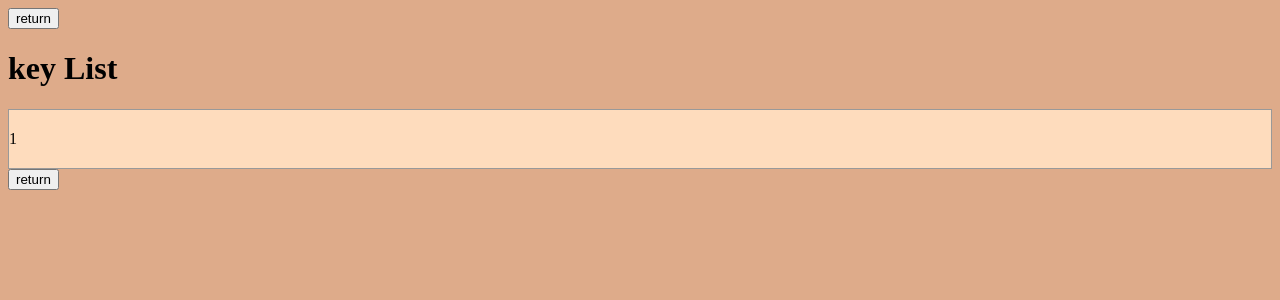
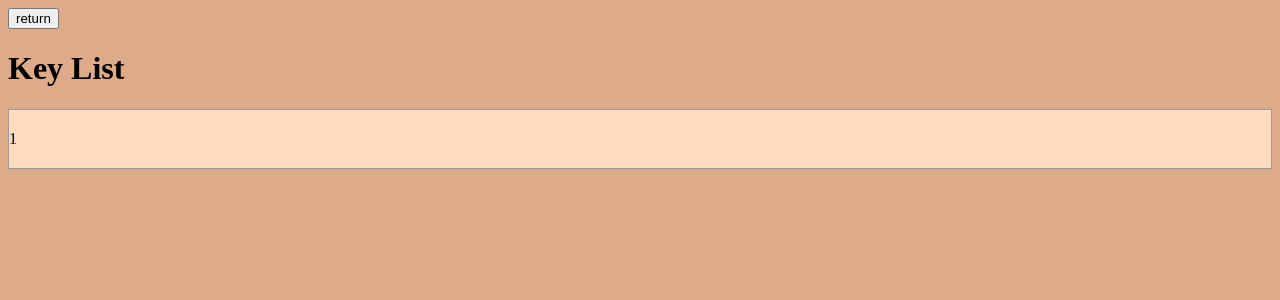
Before and after one commit to yixin331/ECE1779_Group22_a2, a Flask app: page /key in a window 1280 px wide. Shown: the top 300 px of the page. Run offline with Flask 2, Linux system fonts and the light colour scheme; tables that the repository leaves empty hold one stand-in row (values such as "Sample post").

```diff
--- a/app/main.py
+++ b/app/main.py
@@ -54,14 +54,14 @@ def get():
                 webapp.logger.warning(path)
                 # webapp.logger.warning(os.path.join("../images",path))
                 # return render_template("get.html", user_image=path)
-                return render_template("get.html", user_image=url_for('static', filename=path))
+                return render_template("get.html", user_image=url_for('static', filename=path), pathType = "db")
         else:
             # todo: cache
             webapp.logger.warning(result)
 
             return render_template("get.html", user_image_64=result.decode('utf-8'))
     else:
-        return render_template("get.html", user_image=None,method='get')
+        return render_template("get.html", user_image=None, method='get')
 
 
     #
--- a/app/templates/configure.html
+++ b/app/templates/configure.html
@@ -2,7 +2,7 @@
 <html lang="en">
 <head>
     <meta charset="UTF-8">
-    <title>Title</title>
+    <title>Config</title>
     <link rel="stylesheet" type="text/css" href="{{ url_for('static',filename='styles/index.css') }}">
 </head>
 <script type="text/javascript" src="{{ url_for('static',filename='index.js') }}"></script>
@@ -38,9 +38,6 @@
 <form action="{{ url_for('clear')}}" method="post">
     <input type="submit" value="clear">
 </form>
-    <form action="{{url_for('main')}}" method="get">
-        <input type="submit" value="return">
-    </form>
 </body>
 <!--<script>-->
 <!--function checkSize(){-->
--- a/app/templates/get.html
+++ b/app/templates/get.html
@@ -2,7 +2,7 @@
 <html lang="en">
 <head>
     <meta charset="UTF-8">
-    <title>Title</title>
+    <title>Get</title>
     <!-- change it to the css file it wants!-->
     <link rel="stylesheet" type="text/css" href="{{ url_for('static',filename='styles/index.css') }}">
 </head>
@@ -43,9 +43,6 @@
 
 
 </form>
-    <form action="{{url_for('main')}}" method="get">
-        <input type="submit" value="return" >
-    </form>
 </body>
 
 </html>
--- a/app/templates/index.html
+++ b/app/templates/index.html
@@ -2,7 +2,7 @@
 <html lang="en">
 <head>
     <meta charset="UTF-8">
-    <title>Title</title>
+    <title>Home</title>
     <link rel="stylesheet" type="text/css" href="{{ url_for('static',filename='styles/index.css')}}">
     <meta name="viewport" content="width=device-width, initial-scale=1" />
 </head>
--- a/app/templates/key.html
+++ b/app/templates/key.html
@@ -2,14 +2,14 @@
 <html lang="en">
 <head>
     <meta charset="UTF-8">
-    <title>Title</title>
+    <title>ListKey</title>
     <link rel="stylesheet" type="text/css" href="{{ url_for('static',filename='styles/index.css')}}">
 </head>
 <body>
     <form action="{{url_for('main')}}" method="get">
         <input type="submit" value="return">
     </form>
-    <h1>key List</h1>
+    <h1>Key List</h1>
 
     <table />
 
@@ -20,8 +20,5 @@
         </tr>
     {% endfor %}
     </table>
-    <form action="{{url_for('main')}}" method="get">
-        <input type="submit" value="return">
-    </form>
     </body>
 </html>
--- a/app/templates/put.html
+++ b/app/templates/put.html
@@ -2,7 +2,7 @@
 <html lang="en">
 <head>
     <meta charset="UTF-8">
-    <title>Title</title>
+    <title>Put</title>
     <link rel="stylesheet" type="text/css" href="{{ url_for('static',filename='styles/index.css') }}">
 </head>
 <body>
@@ -40,10 +40,6 @@
 {% else %}
   <h1></h1>
 {% endif %}
-
-    <form action="{{url_for('main')}}" method="get">
-        <input type="submit" value="return">
-    </form>
 </body>
 
 
```
Also changed, not shown: app/static/images/20220924120133.png (deleted), app/static/images/44a0a727eded909919f68f3af1b99a9.jpg (deleted), app/static/images/download.jpg (deleted).
